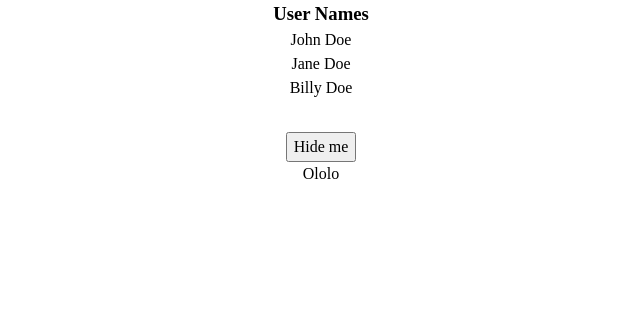
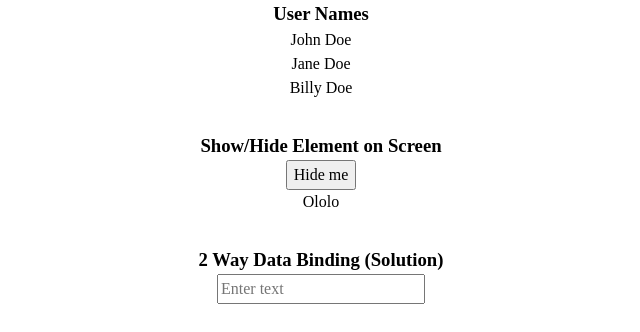
Before and after one commit to DrevAnt/codchallenge, a React (Create React App) app: page / in a window 1280 px wide. Shown: the top 332 px of the page, without its empty margins (319-959 px from the left). Built offline with nearby package versions, Linux system fonts and the light colour scheme.

Commit message:
"2way data binding in react"

```diff
--- a/src/App.css
+++ b/src/App.css
@@ -80,3 +80,10 @@ select {
   align-items: center;
   justify-content: center;
 }
+.databind {
+  margin-top: 2rem;
+  display: flex;
+  flex-direction: column;
+  align-items: center;
+  justify-content: center;
+}
--- a/src/App.js
+++ b/src/App.js
@@ -1,12 +1,14 @@
 import "./App.css";
 import DisplayArray from "./Component/DisplayArray/DisplayArray";
 import ShowHide from "./Component/ShowHide/ShowHide";
+import DataBind from "./Component/DataBind/DataBind";
 
 function App() {
   return (
     <div className="App">
       <DisplayArray />
       <ShowHide />
+      <DataBind />
     </div>
   );
 }
--- /dev/null
+++ b/src/Component/DataBind/DataBind.jsx
@@ -0,0 +1,22 @@
+import React from "react";
+import { useState } from "react";
+
+function DataBind() {
+  const [value, setValue] = useState("");
+  return (
+    <>
+      <div className="databind">
+        <h3>2 Way Data Binding (Solution)</h3>
+        <input
+          type="text"
+          placeholder="Enter text"
+          value={value}
+          onChange={(e) => setValue(e.target.value)}
+        ></input>
+        <p>{value}</p>
+      </div>
+    </>
+  );
+}
+
+export default DataBind;
--- a/src/Component/ShowHide/ShowHide.jsx
+++ b/src/Component/ShowHide/ShowHide.jsx
@@ -5,6 +5,7 @@ function ShowHide() {
   return (
     <>
       <div className="showhide">
+        <h3>Show/Hide Element on Screen</h3>
         <button onClick={() => setShow(!show)}>
           {show ? "Hide me" : "Show me"}
         </button>
```
